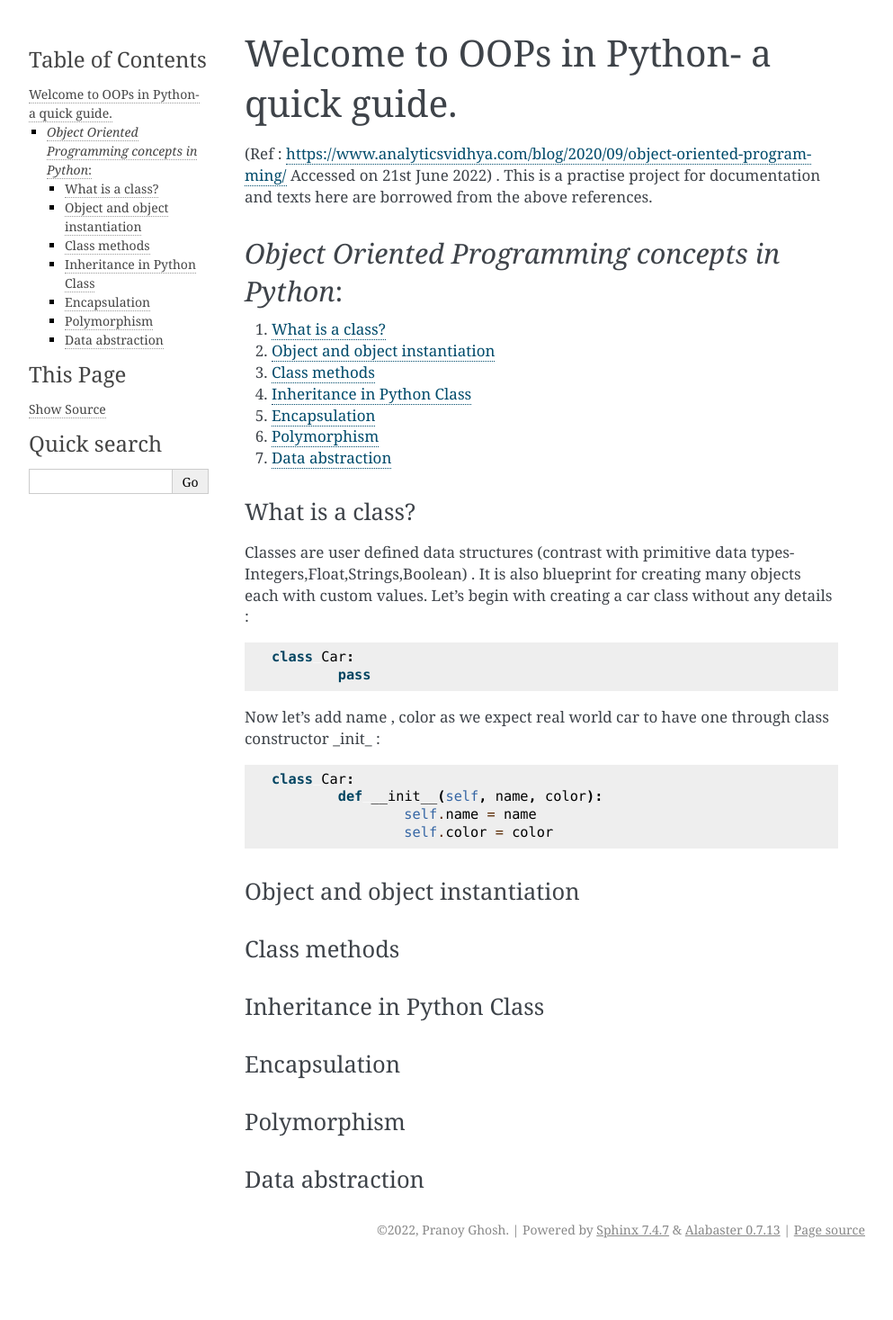
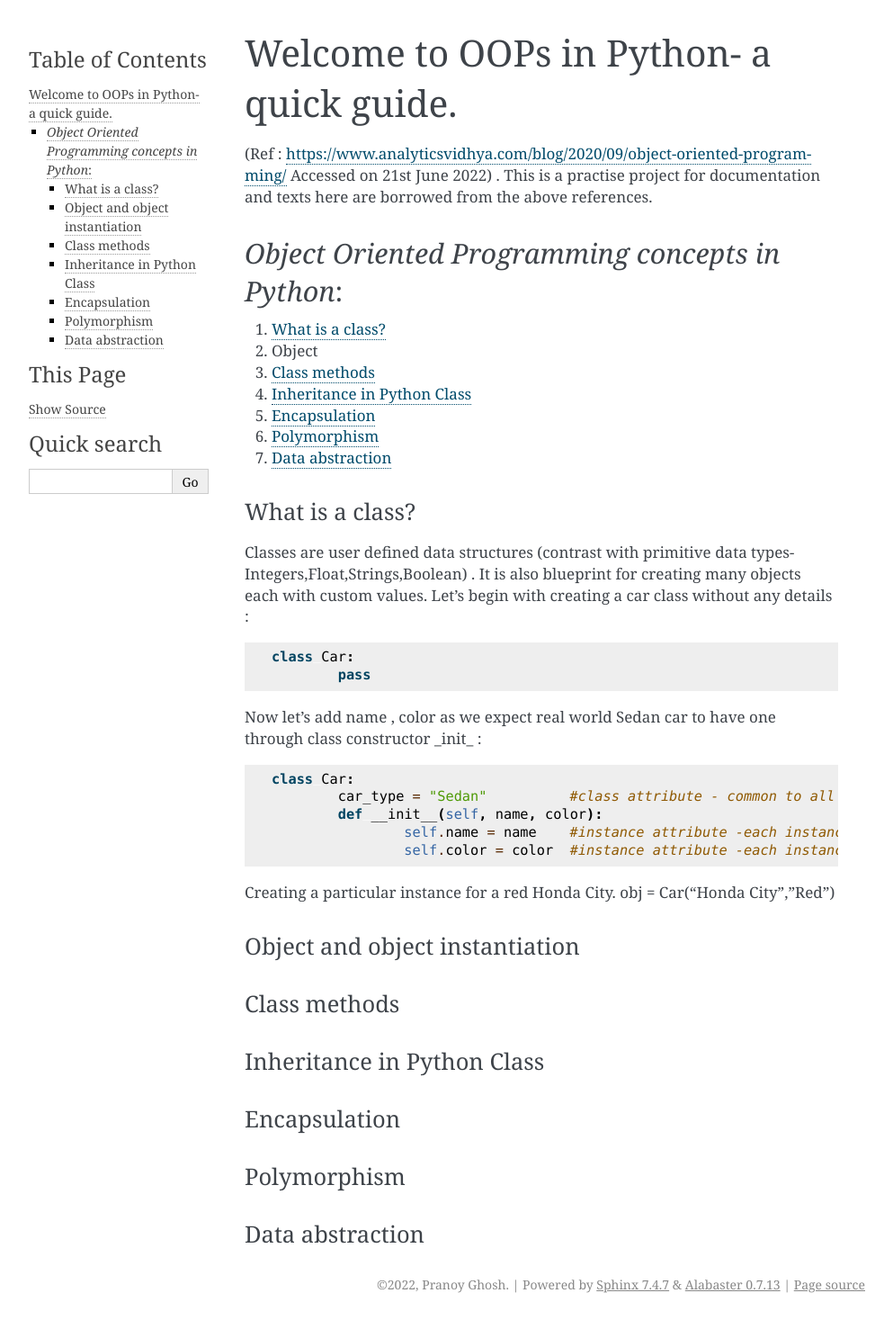
Before and after one commit to jovian-explorer/OOPsinPython, a Sphinx documentation site: the page built from myfirstdocs/source/index.rst, in a window 1280 px wide. Shown: the whole page at 90% size, without its empty margins (148-1141 px from the left). Built offline with Sphinx 7.4.7, drawn with Linux system fonts in a browser that asks for light colours; before the commit the page ends 1406 px from its top, so only the background shows below that.

Commit message:
Update index.rst

```diff
--- a/myfirstdocs/source/index.rst
+++ b/myfirstdocs/source/index.rst
@@ -26,15 +26,20 @@
 	class Car:
 		pass
 
-Now let's add name , color as we expect real world car to have one through class constructor _init_ :
+Now let's add name , color as we expect real world Sedan car to have one through class constructor _init_ :
 ::
 	class Car:
+		car_type = "Sedan"          #class attribute - common to all objects.
 		def __init__(self, name, color):
-			self.name = name
-			self.color = color
+			self.name = name    #instance attribute -each instance may have different value.
+			self.color = color  #instance attribute -each instance may have different value.
 
 
 .. _Object:
+
+Creating a particular instance for a red Honda City.
+obj = Car("Honda City","Red")
+
 
 Object and object instantiation
 """"""""""""""""""""""""""""""""
```
